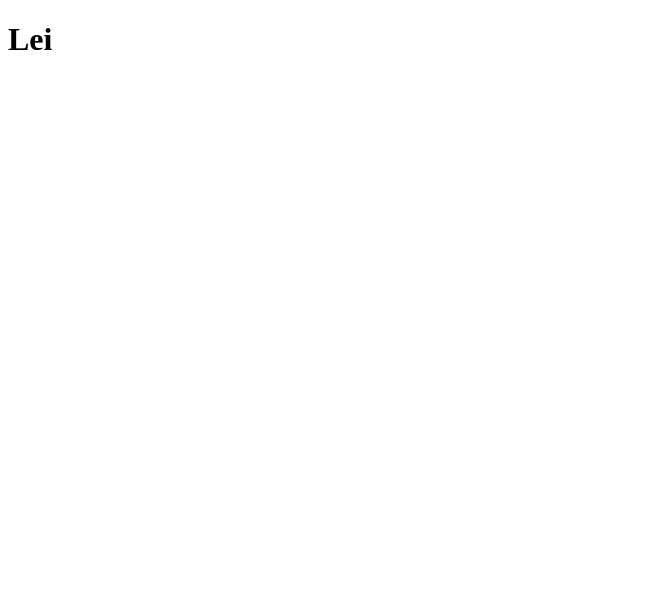
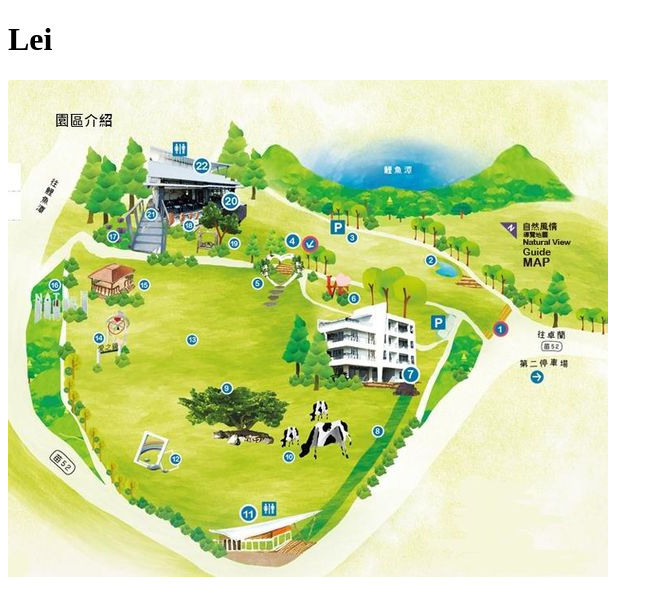
Before and after one commit to billhu5692/billhu5692.github.io, a plain HTML site: page Index.html in a window 1280 px wide. Shown: the whole page, without its empty margins (0-663 px from the left). Drawn offline with Linux system fonts and the light colour scheme.

Commit message:
add a picture on page

```diff
--- a/Index.html
+++ b/Index.html
@@ -7,5 +7,6 @@
 <body>
     <!-- this is a comment -->
     <h1>Lei</h1>
+    <img src="image/landI.jpg" alt="land map">
 </body>
 </html>
```
Also changed, not shown: image/landI.jpg (added), 1 other file.
